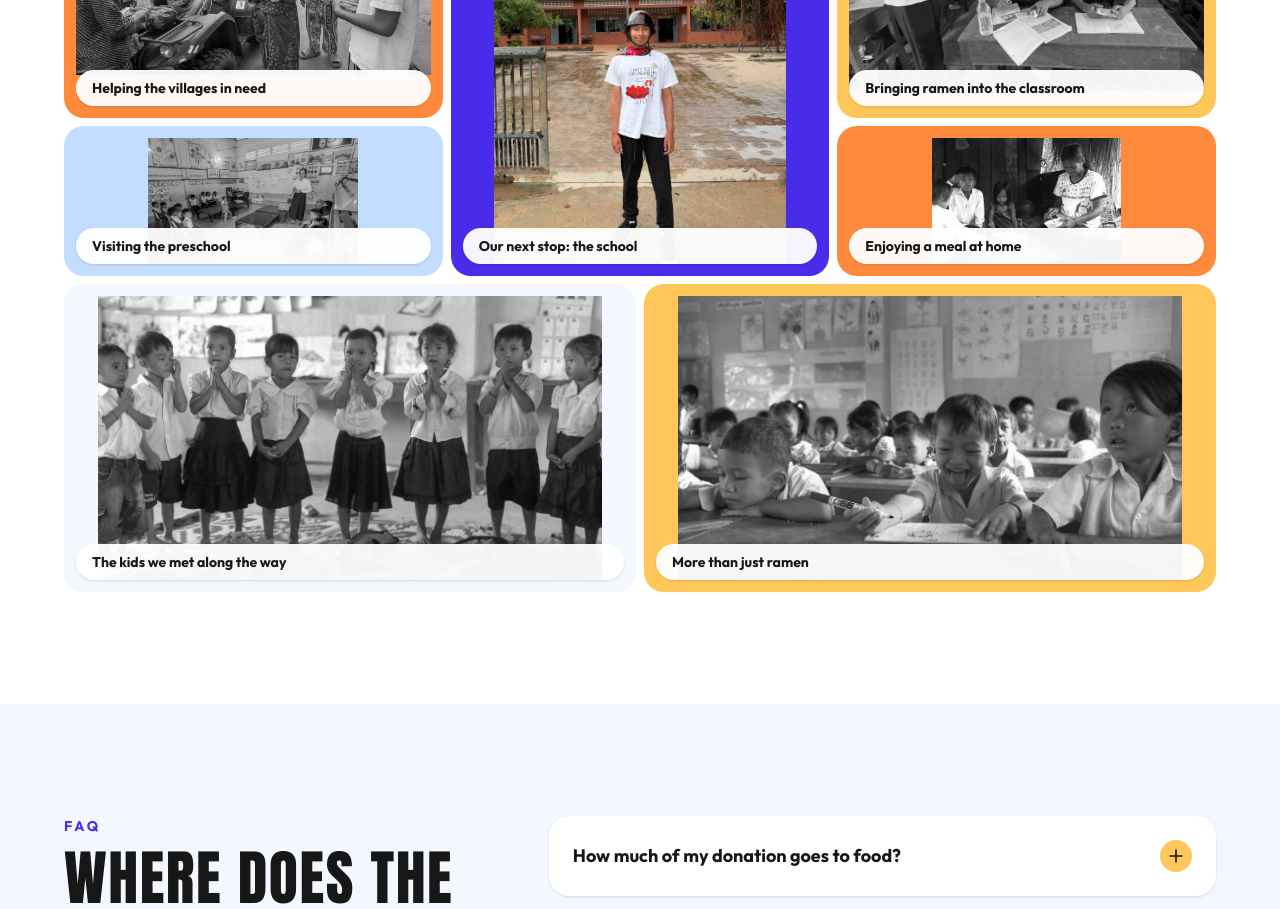
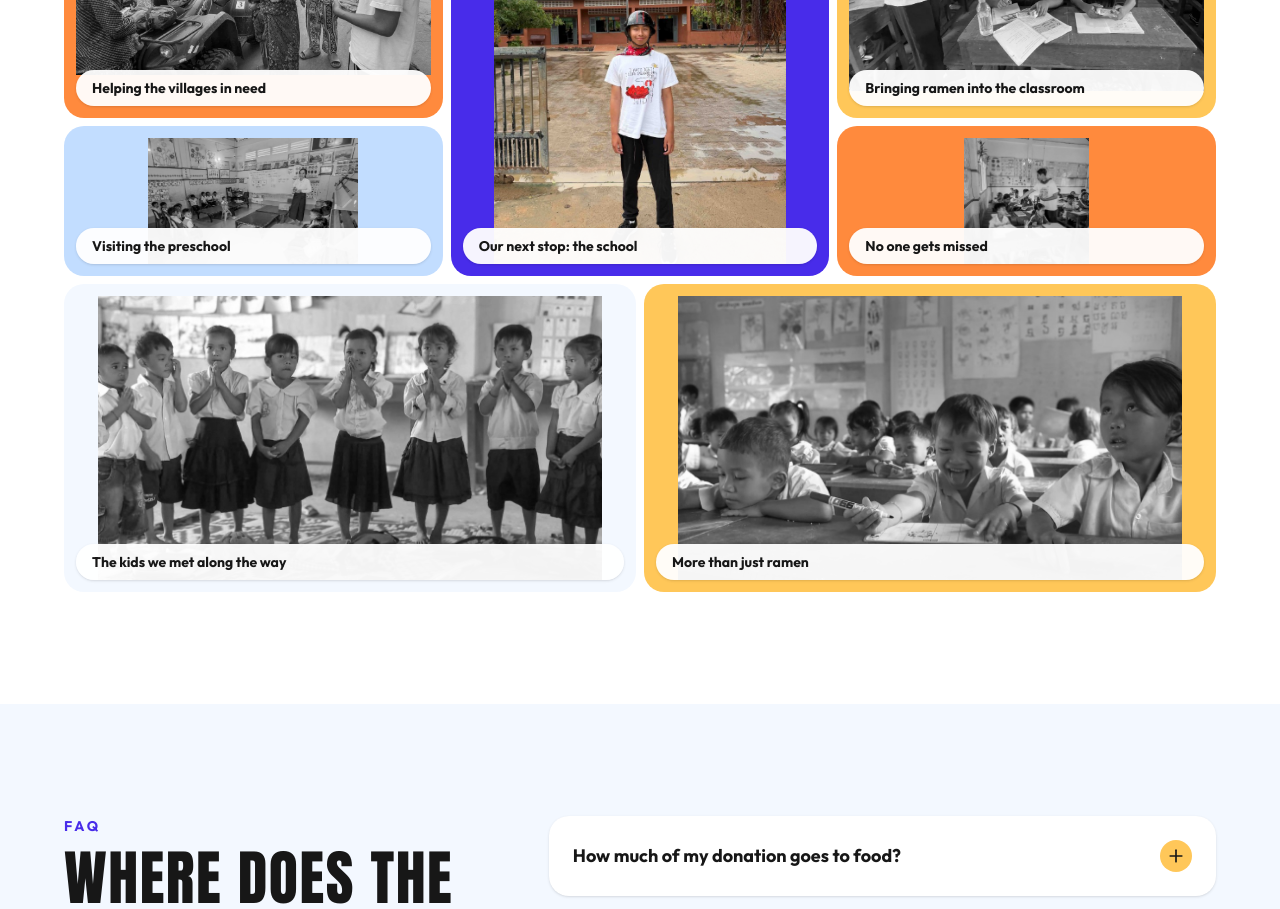
Before and after one commit to iampiotr/ramenrun, a React (Vite) app: page / in a window 1280 px wide. Shown: the part 5600-6509 px from the top of the page. Built offline with nearby package versions, Linux system fonts and the light colour scheme.

Commit message:
Show the classroom handout as no one gets missed.

```diff
--- a/src/content.ts
+++ b/src/content.ts
@@ -145,11 +145,11 @@ export const gallery = {
       height: 614,
     },
     {
-      src: photo('05d.jpg'),
-      alt: 'One of my favorite moments was seeing a family sitting together and enjoying the ramen we delivered. It was nice knowing that something so simple could help.',
-      caption: 'Enjoying a meal at home',
-      width: 1024,
-      height: 685,
+      src: photo('05e.jpg'),
+      alt: 'I ensured no student is missed and every student gets one.',
+      caption: 'No one gets missed',
+      width: 1016,
+      height: 1024,
     },
     {
       src: photo('grateful2.jpg'),
```
Also changed, not shown: public/photos/siem-reap/05e.jpg (added).
